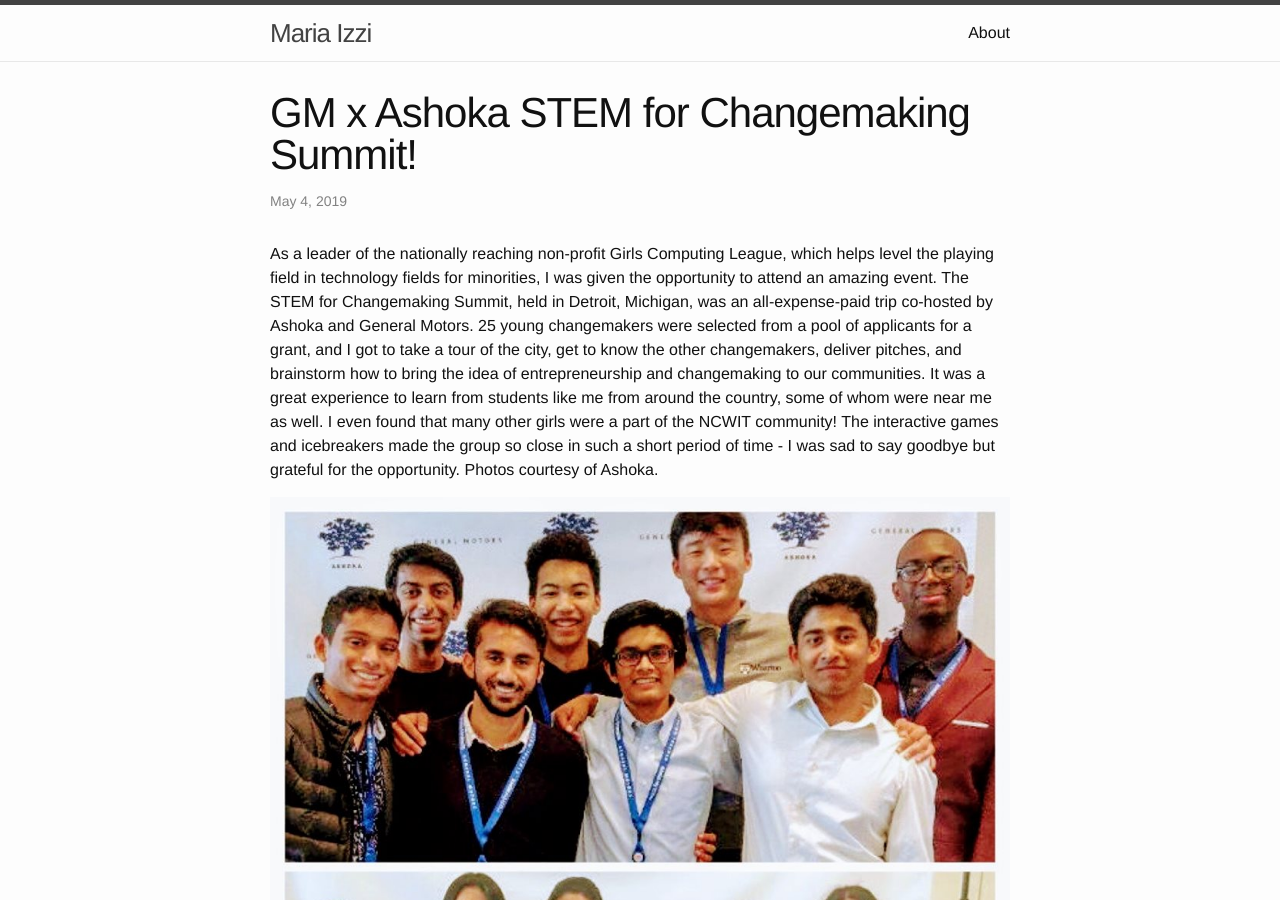
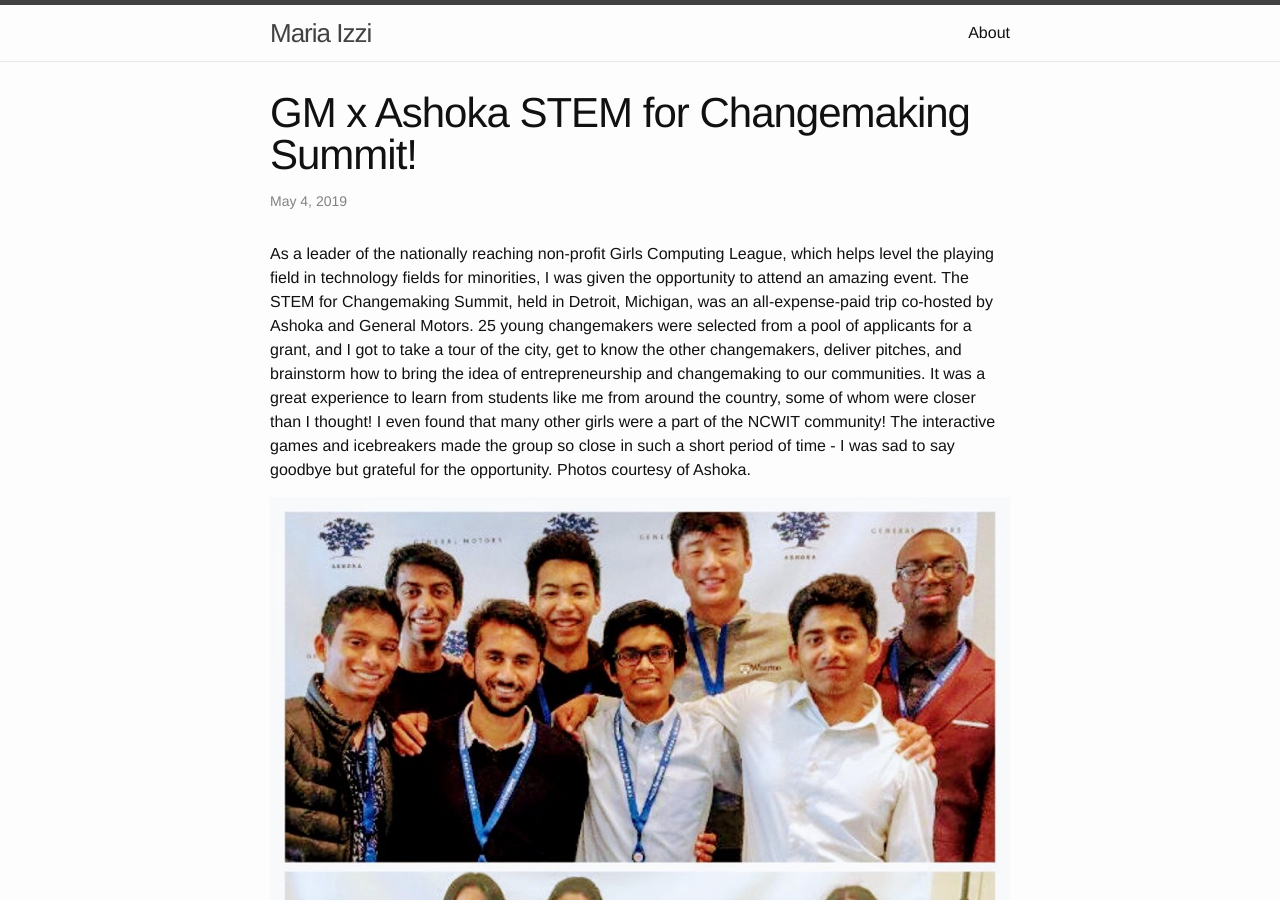
Before and after one commit to maria-izzi/maria-izzi.github.io, a Jekyll site: the page built from _posts/2019-5-4-gmashokachangemaker.md, in a window 1280 px wide and 900 px high. Built offline with Jekyll 4.4.1, drawn with Linux system fonts in a browser that asks for light colours.

Commit message:
Update 2019-5-4-gmashokachangemaker.md

```diff
--- a/_posts/2019-5-4-gmashokachangemaker.md
+++ b/_posts/2019-5-4-gmashokachangemaker.md
@@ -4,7 +4,7 @@
 title: GM x Ashoka STEM for Changemaking Summit!
 ---
 
-As a leader of the nationally reaching non-profit Girls Computing League, which helps level the playing field in technology fields for minorities, I was given the opportunity to attend an amazing event. The STEM for Changemaking Summit, held in Detroit, Michigan, was an all-expense-paid trip co-hosted by Ashoka and General Motors. 25 young changemakers were selected from a pool of applicants for a grant, and I got to take a tour of the city, get to know the other changemakers, deliver pitches, and brainstorm how to bring the idea of entrepreneurship and changemaking to our communities. It was a great experience to learn from students like me from around the country, some of whom were near me as well. I even found that many other girls were a part of the NCWIT community! The interactive games and icebreakers made the group so close in such a short period of time - I was sad to say goodbye but grateful for the opportunity. Photos courtesy of Ashoka.
+As a leader of the nationally reaching non-profit Girls Computing League, which helps level the playing field in technology fields for minorities, I was given the opportunity to attend an amazing event. The STEM for Changemaking Summit, held in Detroit, Michigan, was an all-expense-paid trip co-hosted by Ashoka and General Motors. 25 young changemakers were selected from a pool of applicants for a grant, and I got to take a tour of the city, get to know the other changemakers, deliver pitches, and brainstorm how to bring the idea of entrepreneurship and changemaking to our communities. It was a great experience to learn from students like me from around the country, some of whom were closer than I thought! I even found that many other girls were a part of the NCWIT community! The interactive games and icebreakers made the group so close in such a short period of time - I was sad to say goodbye but grateful for the opportunity. Photos courtesy of Ashoka.
 
 <img src = "/assets/images/changemakingsummit/ashoka1.jpg" alt = "">
 <img src = "/assets/images/changemakingsummit/ashoka2.jpg" alt = "">
```
